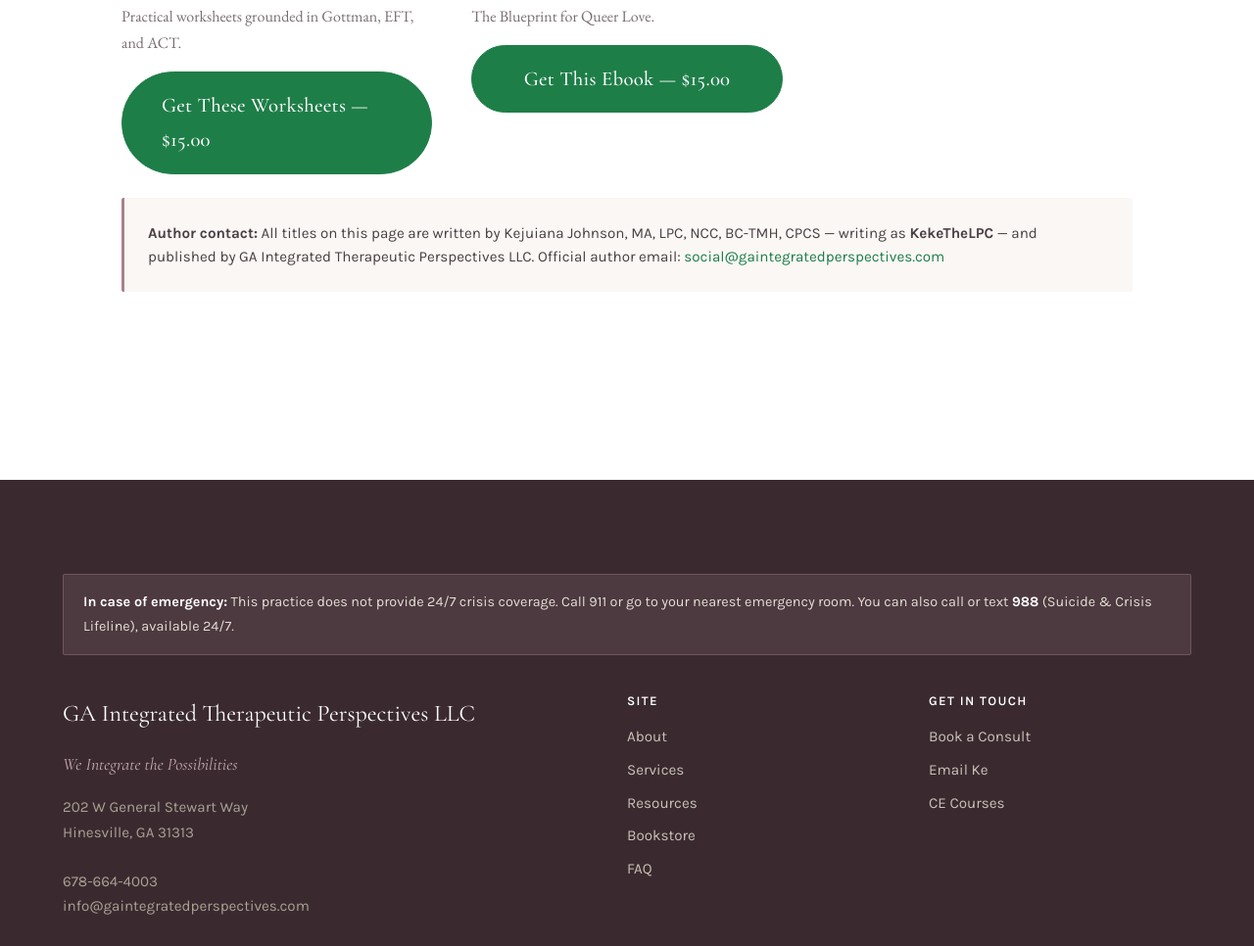
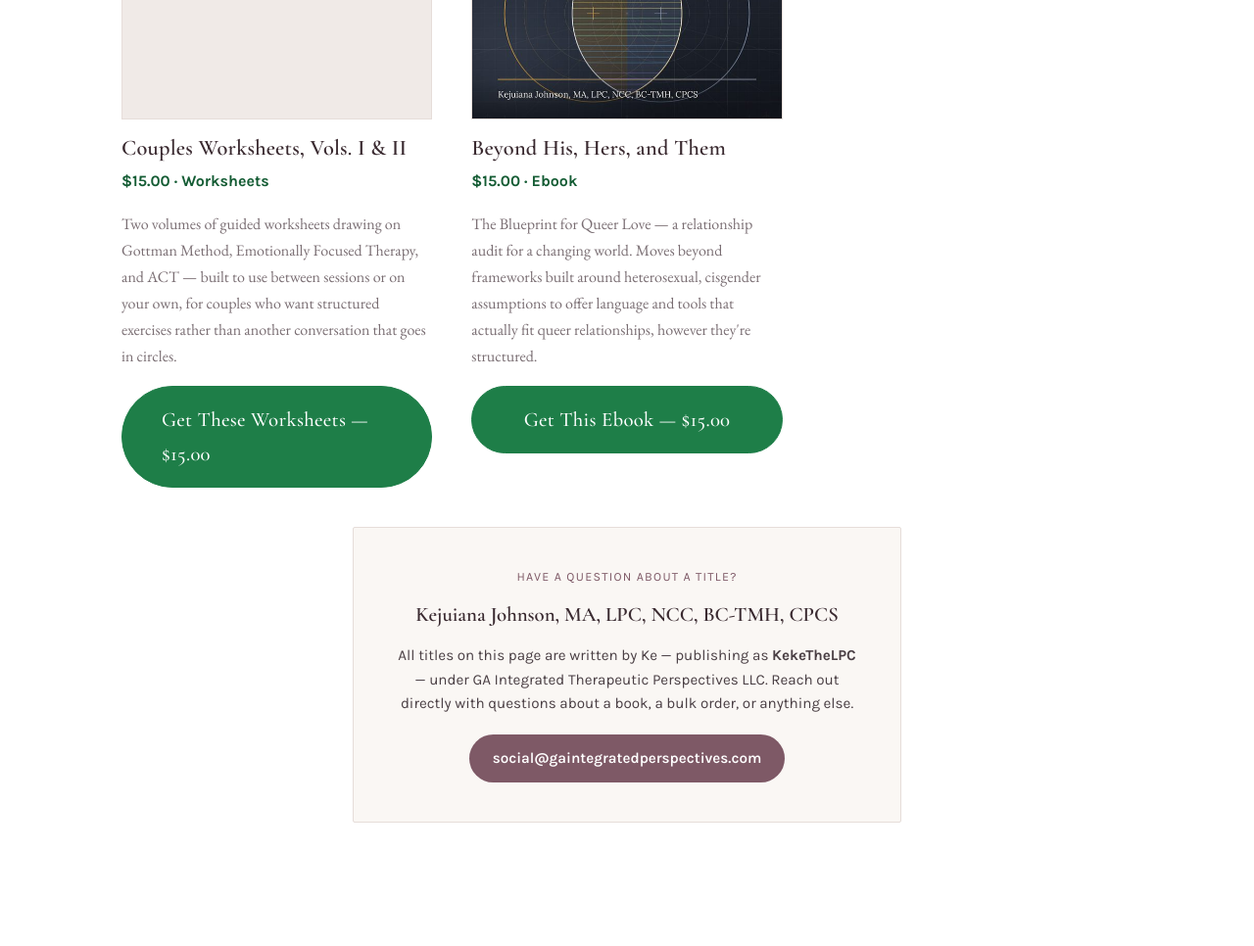
Before and after one commit to laduwan/GaITP, a plain HTML site: page bookstore.html in a window 1280 px wide. Shown: the part 2504-3470 px from the top of the page at 98% size. Drawn offline with nearby package versions, Linux system fonts and the light colour scheme.

Commit message:
Revise book descriptions and add author contact info
Updated book descriptions for several titles to provide more detailed information about their content and purpose. Added a new author contact card section for inquiries.

```diff
--- a/bookstore.html
+++ b/bookstore.html
@@ -350,7 +350,7 @@ input:focus, textarea:focus, select:focus { border-color: var(--green); outline:
         <div class="book-cover-frame"><img src="images/covers/ncmhce-study-guide.jpg" alt="Complete NCMHCE Study Guide book cover" loading="lazy"></div>
         <h3>Complete NCMHCE Study Guide</h3>
         <div class="book-price">$29.99 &middot; Hard copy</div>
-        <p>A comprehensive print study guide for the NCMHCE exam.</p>
+        <p>Part of the CounselorReady&trade; Exam Prep Series. A clinical reasoning and diagnostic reference built for the NCMHCE case-simulation format &mdash; covering 92 diagnoses across 18 diagnostic families, with worked case examples and 60 practice questions to build exam-day judgment, not just recall.</p>
         <a href="#" class="btn btn-solid btn-block buy-book-btn" data-book="ncmhce-study-guide">Get This Study Guide &mdash; $29.99</a>
       </div>
 
@@ -358,39 +358,39 @@ input:focus, textarea:focus, select:focus { border-color: var(--green); outline:
         <div class="book-cover-frame"><img src="images/covers/power-of-talk.jpg" alt="The Power of Talk book cover" loading="lazy"></div>
         <h3>The Power of Talk</h3>
         <div class="book-price">$15.00 &middot; Ebook</div>
-        <p>Book Two of The Bridging the Gap Series, published by GA Integrated Therapeutic Perspectives LLC.</p>
+        <p>Book Two in the Bridging the Gap: His and Hers series. A practical guide to the communication patterns that make or break relationships &mdash; how to listen without defending, speak without escalating, and repair after conflict instead of letting it fester.</p>
         <a href="#" class="btn btn-solid btn-block buy-book-btn" data-book="power-of-talk">Get This Book &mdash; $15.00</a>
       </div>
 
       <div class="book-card">
-        <div class="book-cover-frame"><img src="images/covers/repair-work.jpg" alt="The Repair Work book cover" loading="lazy"></div>
-        <h3>The Repair Work</h3>
-        <div class="book-price">$15.00 &middot; Workbook</div>
-        <p>A four-part workbook series for accountability and relationship repair.</p>
-        <a href="#" class="btn btn-solid btn-block buy-book-btn" data-book="repair-work">Get This Workbook &mdash; $15.00</a>
+        <div class="book-cover-frame"><img src="images/covers/repair-work.jpg" alt="The Repair Work: For the Betrayed book cover" loading="lazy"></div>
+        <h3>The Repair Work &mdash; For the Betrayed</h3>
+        <div class="book-price">$9.00 &middot; Workbook</div>
+        <p>A rupture-repair protocol written for the betrayed partner &mdash; guiding you through rupture, repair, and reconnection at your own pace, after infidelity.</p>
+        <a href="#" class="btn btn-solid btn-block buy-book-btn" data-book="repair-work-betrayed">Get This Workbook &mdash; $9.00</a>
       </div>
 
       <div class="book-card">
-        <div class="book-cover-frame"><img src="images/covers/bridging-two-worlds.jpg" alt="Understanding Intimacy book cover" loading="lazy"></div>
-        <h3>Understanding Intimacy</h3>
-        <div class="book-price">$15.00 &middot; Ebook</div>
-        <p>Book One of The Bridging the Gap Series, published by GA Integrated Therapeutic Perspectives LLC.</p>
-        <a href="#" class="btn btn-solid btn-block buy-book-btn" data-book="bridging-two-worlds">Get This Ebook &mdash; $15.00</a>
+        <div class="book-cover-frame"><img src="images/covers/repair-work.jpg" alt="The Repair Work: For the Unfaithful Partner book cover" loading="lazy"></div>
+        <h3>The Repair Work &mdash; For the Unfaithful Partner</h3>
+        <div class="book-price">$9.00 &middot; Workbook</div>
+        <p>A rupture-repair protocol written for the partner who was unfaithful &mdash; accountability, honesty, and the interior work of becoming someone different. Includes the complete printable worksheet set free.</p>
+        <a href="#" class="btn btn-solid btn-block buy-book-btn" data-book="repair-work-unfaithful">Get This Workbook &mdash; $9.00</a>
       </div>
 
       <div class="book-card">
-        <div class="book-cover-frame"><span class="ph-title">Still Here</span></div>
-        <h3>Still Here</h3>
+        <div class="book-cover-frame"><img src="images/covers/bridging-two-worlds.jpg" alt="Bridging Two Worlds book cover" loading="lazy"></div>
+        <h3>Bridging Two Worlds</h3>
         <div class="book-price">$15.00 &middot; Ebook</div>
-        <p>An ebook of resilience and presence through hard seasons.</p>
-        <a href="#" class="btn btn-solid btn-block buy-book-btn" data-book="still-here">Get This Ebook &mdash; $15.00</a>
+        <p>Book One in the Bridging the Gap: His and Hers series (Understanding Intimacy). Explores connection, communication, desire, and repair from both his and her perspectives &mdash; helping couples understand why intimacy looks different on each side of the relationship, and how to close that gap.</p>
+        <a href="#" class="btn btn-solid btn-block buy-book-btn" data-book="bridging-two-worlds">Get This Ebook &mdash; $15.00</a>
       </div>
 
       <div class="book-card">
         <div class="book-cover-frame"><img src="images/covers/married-to-the-mission.jpg" alt="Married to the Mission book cover" loading="lazy"></div>
         <h3>Married to the Mission</h3>
         <div class="book-price">$14.99 &middot; Paperback / Ebook</div>
-        <p>A relationship guide with a clinical perspective for new and current military spouses.</p>
+        <p>A relationship guide written specifically for new and current military spouses &mdash; addressing the deployments, moves, and long-distance strain that civilian relationship advice doesn't account for, from a licensed clinical perspective.</p>
         <a href="#" class="btn btn-solid btn-block buy-book-btn" data-book="married-to-the-mission">Get This Book &mdash; $14.99</a>
         <a href="worksheets.html" style="display:block; text-align:center; margin-top:0.6rem; font-family:var(--font-ui); font-size:0.85rem;">Free printable worksheets &rarr;</a>
       </div>
@@ -399,7 +399,7 @@ input:focus, textarea:focus, select:focus { border-color: var(--green); outline:
         <div class="book-cover-frame"><span class="ph-title">Couples<br>Worksheets<br>Vols. I &amp; II</span></div>
         <h3>Couples Worksheets, Vols. I &amp; II</h3>
         <div class="book-price">$15.00 &middot; Worksheets</div>
-        <p>Practical worksheets grounded in Gottman, EFT, and ACT.</p>
+        <p>Two volumes of guided worksheets drawing on Gottman Method, Emotionally Focused Therapy, and ACT &mdash; built to use between sessions or on your own, for couples who want structured exercises rather than another conversation that goes in circles.</p>
         <a href="#" class="btn btn-solid btn-block buy-book-btn" data-book="couples-worksheets">Get These Worksheets &mdash; $15.00</a>
       </div>
 
@@ -407,17 +407,69 @@ input:focus, textarea:focus, select:focus { border-color: var(--green); outline:
         <div class="book-cover-frame"><img src="images/covers/beyond-his-hers-and-them.jpg" alt="Beyond His, Hers, and Them book cover" loading="lazy"></div>
         <h3>Beyond His, Hers, and Them</h3>
         <div class="book-price">$15.00 &middot; Ebook</div>
-        <p>The Blueprint for Queer Love.</p>
+        <p>The Blueprint for Queer Love &mdash; a relationship audit for a changing world. Moves beyond frameworks built around heterosexual, cisgender assumptions to offer language and tools that actually fit queer relationships, however they're structured.</p>
         <a href="#" class="btn btn-solid btn-block buy-book-btn" data-book="beyond-his-hers-and-them">Get This Ebook &mdash; $15.00</a>
       </div>
 
     </div>
 
-    <div class="note" style="margin-top:1.5rem;" id="author-contact">
-      <strong>Author contact:</strong> All titles on this page are written by Kejuiana Johnson, MA, LPC, NCC, BC-TMH, CPCS &mdash; writing as <strong>KekeTheLPC</strong> &mdash; and published by GA Integrated Therapeutic Perspectives LLC. Official author email: <a href="mailto:social@gaintegratedperspectives.com">social@gaintegratedperspectives.com</a>
+    <div class="author-contact-card" id="author-contact">
+      <div class="author-contact-eyebrow">Have a question about a title?</div>
+      <div class="author-contact-name">Kejuiana Johnson, MA, LPC, NCC, BC-TMH, CPCS</div>
+      <p class="author-contact-body">All titles on this page are written by Ke &mdash; publishing as <strong>KekeTheLPC</strong> &mdash; under GA Integrated Therapeutic Perspectives LLC. Reach out directly with questions about a book, a bulk order, or anything else.</p>
+      <a href="mailto:social@gaintegratedperspectives.com" class="author-contact-email">social@gaintegratedperspectives.com</a>
     </div>
   </div>
 </section>
+
+<style>
+.author-contact-card {
+  margin-top: 2.5rem;
+  background: var(--bg-cream);
+  border: 1px solid var(--line);
+  border-radius: var(--radius);
+  padding: var(--s4, 2rem);
+  text-align: center;
+  max-width: 560px;
+  margin-left: auto;
+  margin-right: auto;
+}
+.author-contact-eyebrow {
+  font-family: var(--font-ui);
+  font-size: 0.78rem;
+  letter-spacing: 0.1em;
+  text-transform: uppercase;
+  color: var(--mauve-deep);
+  margin-bottom: 0.6rem;
+}
+.author-contact-name {
+  font-family: var(--font-display);
+  font-weight: 600;
+  font-size: 1.3rem;
+  color: var(--ink);
+  margin-bottom: 0.75rem;
+}
+.author-contact-body {
+  font-family: var(--font-ui);
+  font-size: 0.95rem;
+  color: var(--ink-body);
+  line-height: 1.6;
+  margin-bottom: 1.25rem;
+}
+.author-contact-email {
+  display: inline-block;
+  font-family: var(--font-ui);
+  font-weight: 600;
+  font-size: 0.95rem;
+  color: var(--white);
+  background: var(--mauve-deep, var(--mauve));
+  text-decoration: none;
+  padding: 0.7rem 1.5rem;
+  border-radius: 999px;
+  transition: opacity 0.15s ease;
+}
+.author-contact-email:hover { opacity: 0.85; }
+</style>
 
 <footer class="site-footer">
   <div class="container-wide">
```
